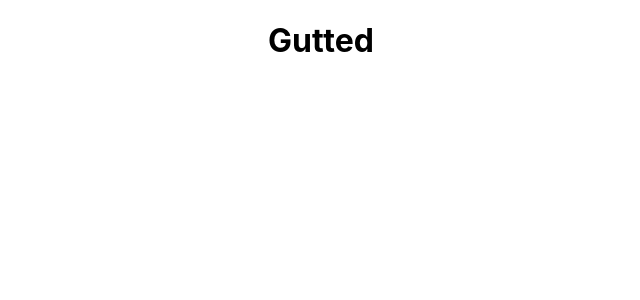
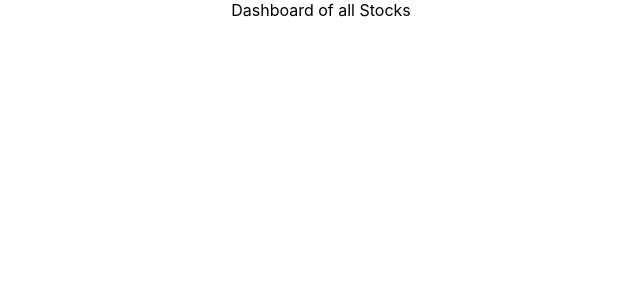
Before and after one commit to daydin14/react-router-lab, a React (Create React App) app in the folder stocks/: page /stock in a window 1280 px wide. Shown: the top 300 px of the page, without its empty margins (319-959 px from the left). Built offline with nearby package versions, Linux system fonts and the light colour scheme.

Commit message:
Routes setup with components

```diff
--- a/stocks/src/App.js
+++ b/stocks/src/App.js
@@ -13,7 +13,21 @@ import './App.css';
 function App() {
   return (
     <div className="App">
-      <h1>Gutted</h1>
+      <Route exact path="/">
+        <Home/>
+      </Route>
+
+      <Route path="/about">
+        <About/>
+      </Route>
+
+      <Route path="/stock">
+        <Dashboard/>
+      </Route>
+
+      <Route path="/stock/:symbol">
+        <Stock/>
+      </Route>
     </div>
   );
 };
--- a/stocks/src/components/About.js
+++ b/stocks/src/components/About.js
@@ -0,0 +1,9 @@
+import React from 'react'
+
+function About() {
+  return (
+    <div>About Page</div>
+  )
+}
+
+export default About
--- a/stocks/src/components/Dashboard.js
+++ b/stocks/src/components/Dashboard.js
@@ -0,0 +1,9 @@
+import React from 'react'
+
+function Dashboard() {
+  return (
+    <div>Dashboard of all Stocks</div>
+  )
+}
+
+export default Dashboard
--- a/stocks/src/components/Home.js
+++ b/stocks/src/components/Home.js
@@ -0,0 +1,9 @@
+import React from 'react'
+
+function Home() {
+  return (
+    <div>Home Page</div>
+  )
+}
+
+export default Home
--- a/stocks/src/components/Stock.js
+++ b/stocks/src/components/Stock.js
@@ -0,0 +1,9 @@
+import React from 'react'
+
+function Stock() {
+  return (
+    <div>Individual Stock</div>
+  )
+}
+
+export default Stock
```
